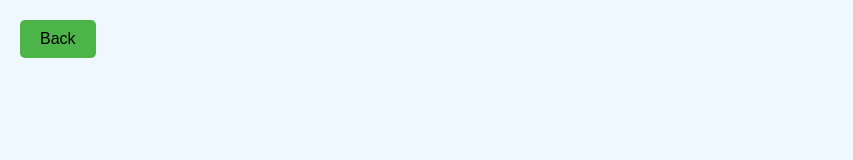
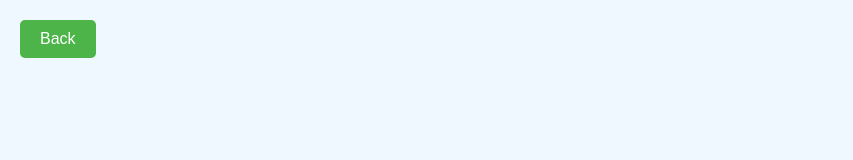
Before and after one commit to raja-omar/MediSync, a React (Vite) app in the folder appointment-management-system/: page /login in a window 1280 px wide. Shown: the top 160 px of the page, without its empty margins (0-853 px from the left). Built offline with nearby package versions, Linux system fonts and the light colour scheme.

Commit message:
redid the styling

```diff
--- a/appointment-management-system/src/styles/newLogin.css
+++ b/appointment-management-system/src/styles/newLogin.css
@@ -116,13 +116,9 @@ body {
   border: none;
   font-size: 16px;
   cursor: pointer;
-  color: #000000; /* blue back button text */
+  color: #ffffff; /* blue back button text */
 }
 
 .back-button:hover {
   background-color: rgb(0, 172, 0);
 }
-
-.back-button:active {
-  background-color: rgb(0, 221, 0);
-}
```
